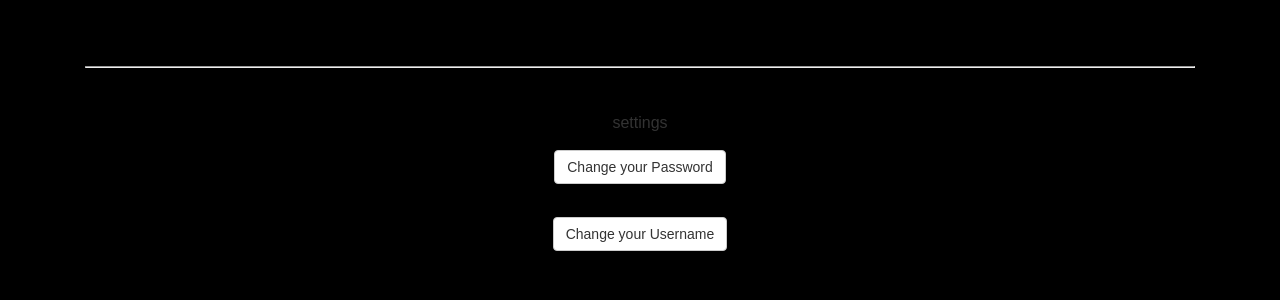
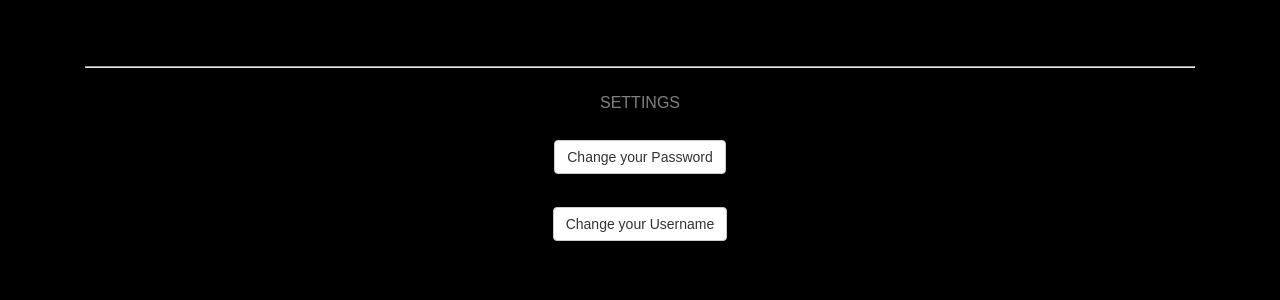
Before and after one commit to UgurhanC/hotspots, a Flask app: page /profile in a window 1280 px wide. Shown: the part 71-371 px from the top of the page. Run offline with Flask 2, Linux system fonts and the light colour scheme; a user stored in the database is signed in; some libraries are stand-ins or nearby versions.

Commit message:
gaan we weer

```diff
--- a/application.py
+++ b/application.py
@@ -450,6 +450,7 @@ def zien_comments():
 
 
 @app.route("/profile", methods=["GET", "POST"])
+@login_required
 def profile():
     if request.method == 'POST':
         print('test')
--- a/templates/profile.html
+++ b/templates/profile.html
@@ -14,7 +14,7 @@
             <hr>
             <br>
 
-            <h3></h3>settings</h3>
+            <p><font color="grey"> SETTINGS</font></p>
         </fieldset>
     </form>
 
```
